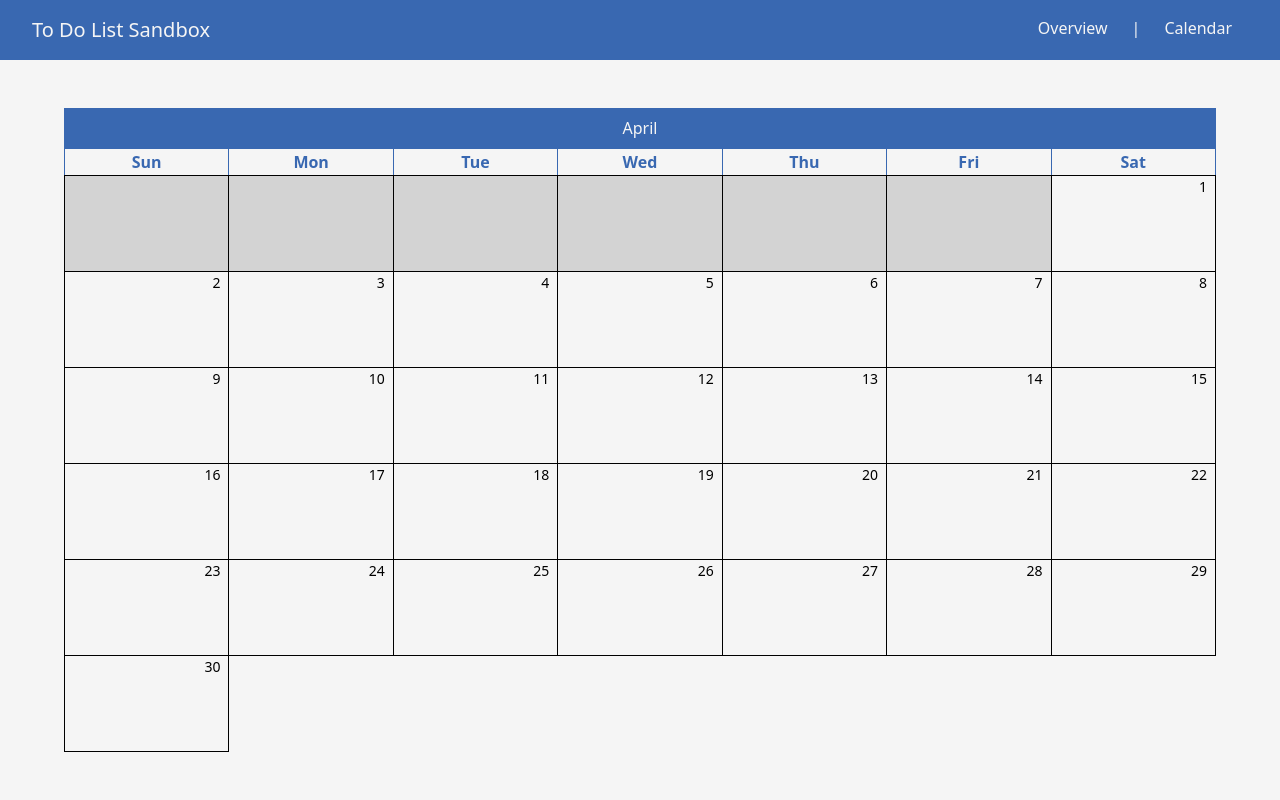
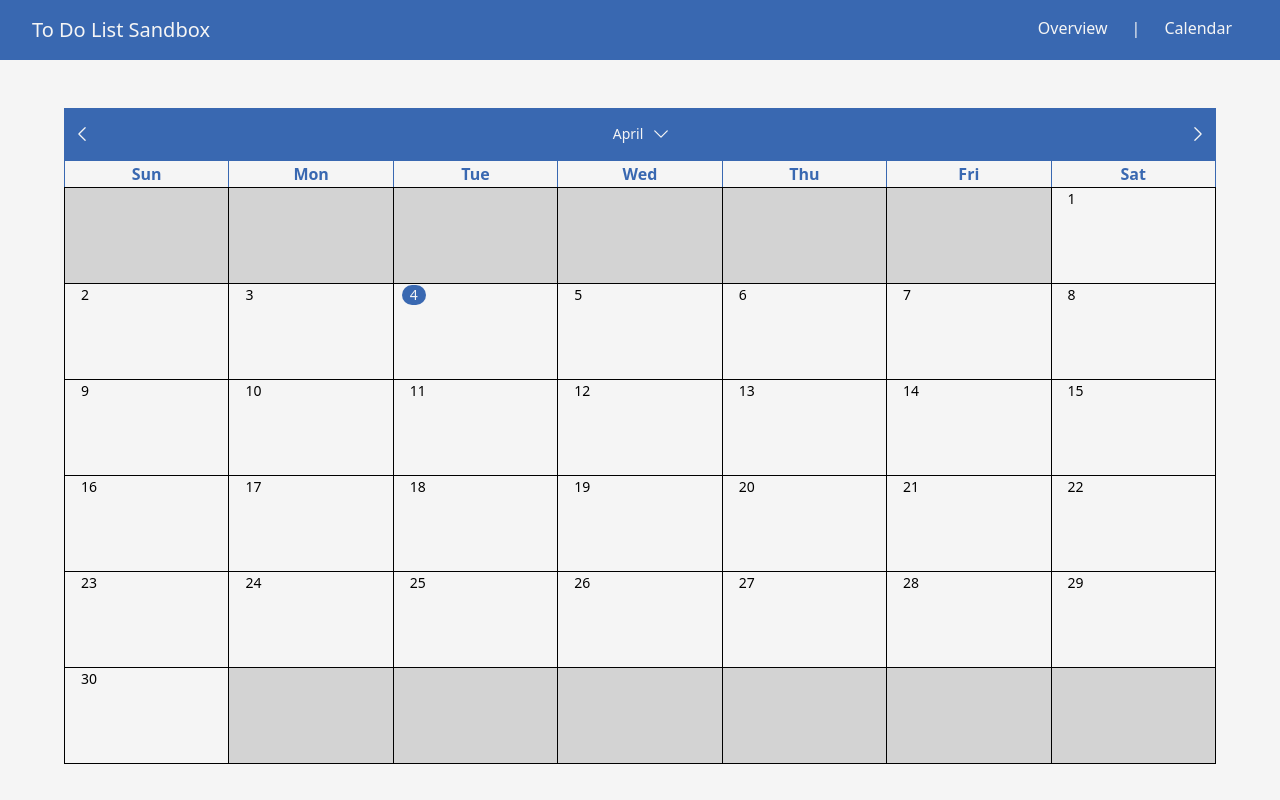
Before and after one commit to faizbasir/FE-to-do-list, a React app: page /calendar in a window 1280 px wide. Built offline with nearby package versions, Linux system fonts and the light colour scheme.

Commit message:
optimized calendar

```diff
--- /dev/null
+++ b/src/components/UI/content/calendar/CalendarContent.tsx
@@ -0,0 +1,86 @@
+import moment, { Moment } from "moment";
+import React, { useEffect, useState } from "react";
+
+const CalendarContent = () => {
+  const [dateObject, setDateObject] = useState<Moment>(moment());
+
+  useEffect(() => {
+    setDateObject(moment());
+  }, []);
+
+  const firstDayOfMonth = () => {
+    let firstDay: number = Number(
+      moment(dateObject).startOf("month").format("d")
+    );
+    return firstDay;
+  };
+
+  const daysInMonth = () => {
+    let noOfDays: number = moment(dateObject).daysInMonth();
+    return noOfDays;
+  };
+
+  let blankSpaces: JSX.Element[] = [];
+  for (let i = 0; i < firstDayOfMonth(); i++) {
+    blankSpaces.push(
+      <td className="border bg-lightgray h-24" key={`empty-${i}`}>
+        {""}
+      </td>
+    );
+  }
+
+  let filledSpaces: JSX.Element[] = [];
+  for (let i = 1; i <= daysInMonth(); i++) {
+    filledSpaces.push(
+      <td className="border h-24 align-top px-2" key={i}>
+        <p
+          className={`text-sm w-fit px-2  ${
+            Number(dateObject.format("D")) === i &&
+            moment().format("MMMM") === dateObject.format("MMMM")
+              ? "bg-secondary text-primary rounded-full"
+              : ""
+          }`}
+        >
+          {i}
+        </p>
+      </td>
+    );
+  }
+
+  let totalSlots: JSX.Element[] = [...blankSpaces, ...filledSpaces];
+  let blankCount: number = 0;
+
+  while (totalSlots.length % 7 !== 0) {
+    blankCount++;
+    totalSlots.push(
+      <td className="border bg-lightgray h-24" key={`empty-1-${blankCount}`}>
+        {""}
+      </td>
+    );
+  }
+
+  let rows: JSX.Element[][] = [];
+  let cells: JSX.Element[] = [];
+
+  totalSlots.forEach((row: JSX.Element, i: number) => {
+    if (i % 7 !== 0) {
+      cells.push(row);
+    } else {
+      rows.push(cells);
+      cells = [];
+      cells.push(row);
+    }
+    if (i === totalSlots.length - 1) {
+      rows.push(cells);
+    }
+  });
+
+  let weekCount: number = 0;
+  let weeks = rows.map((week) => {
+    weekCount++;
+    return <tr key={`week-${weekCount}`}>{week}</tr>;
+  });
+
+  return <>{weeks}</>;
+};
+export default CalendarContent;
--- /dev/null
+++ b/src/components/UI/content/calendar/CalendarHeader.tsx
@@ -0,0 +1,72 @@
+import moment, { Moment } from "moment";
+import React, { Fragment, useState } from "react";
+import {
+  ChevronRightIcon,
+  ChevronLeftIcon,
+  ChevronDownIcon,
+} from "@heroicons/react/24/outline";
+import { Menu, Transition } from "@headlessui/react";
+
+const CalendarHeader = () => {
+  const [dateObject, setDateObject] = useState<Moment>(moment());
+  const [showDropDown, setShowDropDown] = useState<boolean>(false);
+  const months: string[] = moment.months();
+
+  const selectMonthHandler = () => {
+    setDateObject(moment());
+    setShowDropDown(!showDropDown);
+  };
+
+  const displayedMonths = months.map((month) => {
+    return (
+      <p
+        key={month}
+        className="bg-lightgray p-2 cursor-default hover:bg-primary"
+      >
+        {month}
+      </p>
+    );
+  });
+
+  let contentMenu = (
+    <Menu as="div" className="relative inline-block text-left">
+      <div className="">
+        <Menu.Button
+          onClick={selectMonthHandler}
+          className="inline-flex justify-center px-4 py-2 text-sm text-primary"
+        >
+          {dateObject.format("MMMM")}
+          <ChevronDownIcon className="ml-2 -mr-1 h-5 w-5" />
+        </Menu.Button>
+      </div>
+      {showDropDown && (
+        <Transition
+          as={Fragment}
+          enter="transition ease-out duration-200"
+          enterFrom="transform opacity-0 scale-95"
+          enterTo="transform opacity-100 scale-100"
+          leave="transition ease-in duration-200"
+          leaveFrom="transform opacity-100 scale-100"
+          leaveTo="transform opacity-0 scale-95"
+        >
+          <Menu.Items>
+            <Menu.Item as="div" className="absolute z-40 mt-2">
+              {displayedMonths}
+            </Menu.Item>
+          </Menu.Items>
+        </Transition>
+      )}
+    </Menu>
+  );
+
+  return (
+    <>
+      <div className="flex justify-between mt-12 py-2 bg-secondary w-[90%] mx-auto">
+        <ChevronLeftIcon className="h-5 text-primary mt-2 ml-2" />
+        {contentMenu}
+        <ChevronRightIcon className="h-5 text-primary mt-2 mr-2" />
+      </div>
+    </>
+  );
+};
+export default CalendarHeader;
--- a/src/components/UI/content/calendar/CalendarList.tsx
+++ b/src/components/UI/content/calendar/CalendarList.tsx
@@ -1,114 +1,10 @@
-import moment, { Moment } from "moment";
-import React, { useState } from "react";
-import { Transition } from "@headlessui/react";
+import moment from "moment";
+import React from "react";
+import CalendarContent from "./CalendarContent";
+import CalendarHeader from "./CalendarHeader";
 
 const CalendarList = () => {
-  const [month, setMonth] = useState<Moment>(moment());
-  const [showMonths, setShowMonths] = useState<boolean>(false);
-  const dateState = {
-    dateObject: moment(),
-    allMonths: moment.months(),
-  };
-
-  const showMonthHandler = () => {
-    setShowMonths(!showMonths);
-  };
-
-  const selectMonthHandler = (e: React.MouseEvent<HTMLElement>) => {
-    let monthNo = dateState.allMonths.indexOf(e.currentTarget.innerHTML);
-    setMonth(moment().set("month", monthNo));
-    setShowMonths(!showMonths);
-  };
-
-  let months: JSX.Element[] = [];
-  dateState.allMonths.map((month) => {
-    months.push(
-      <td
-        key={month}
-        className="text-center py-2 cursor-default"
-        onClick={selectMonthHandler}
-      >
-        {month}
-      </td>
-    );
-  });
-
-  let monthRows = [];
-  let monthCells: JSX.Element[] = [];
-
-  months.forEach((row, i) => {
-    if (i % 3 !== 0) {
-      monthCells.push(row);
-    } else {
-      monthRows.push(monthCells);
-      monthCells = [];
-      monthCells.push(row);
-    }
-  });
-  monthRows.push(monthCells);
-
-  let monthRowCount: number = 0;
-  let monthList = monthRows.map((d) => {
-    monthRowCount++;
-    return <tr key={monthRowCount}>{d}</tr>;
-  });
-
-  const firstDayOfMonth = () => {
-    let dateObject = month;
-    let firstDay: number = Number(
-      moment(dateObject).startOf("month").format("d")
-    );
-    return firstDay;
-  };
-
-  const daysInMonth = () => {
-    let dateObject = month;
-    let noOfDays: number = moment(dateObject).daysInMonth();
-    return noOfDays;
-  };
-
-  let blanks = [];
-  for (let i = 0; i < firstDayOfMonth(); i++) {
-    blanks.push(
-      <td className="border bg-lightgray h-24" key={`empty-${i}`}>
-        {""}
-      </td>
-    );
-  }
-
-  let filledSpaces = [];
-  for (let d = 1; d <= daysInMonth(); d++) {
-    filledSpaces.push(
-      <td className="border h-24 text-sm text-right align-top px-2" key={d}>
-        {d}
-      </td>
-    );
-  }
-
-  let totalSlots = [...blanks, ...filledSpaces];
-  let rows: JSX.Element[][] = [];
-  let cells: JSX.Element[] = [];
-
-  totalSlots.forEach((row: JSX.Element, i: number) => {
-    if (i % 7 !== 0) {
-      cells.push(row);
-    } else {
-      rows.push(cells);
-      cells = [];
-      cells.push(row);
-    }
-    if (i === totalSlots.length - 1) {
-      rows.push(cells);
-    }
-  });
-
-  let weekCount: number = 0;
-  let weeks = rows.map((week) => {
-    weekCount++;
-    return <tr key={`week-${weekCount}`}>{week}</tr>;
-  });
-
-  const weekdaysShortName = moment.weekdaysShort().map((day) => {
+  const daysInWeek = moment.weekdaysShort().map((day) => {
     return (
       <th key={day} className="text-secondary border">
         {day}
@@ -118,41 +14,15 @@ const CalendarList = () => {
 
   return (
     <>
-      <p
-        className="mt-12 py-2 w-[90%] mx-auto text-center text-primary bg-secondary cursor-default"
-        onClick={showMonthHandler}
-      >
-        {month.format("MMMM")}
-      </p>
-      <Transition
-        show={showMonths}
-        enter="transform transition duration-[400ms]"
-        enterFrom="opacity-0 scale-95"
-        enterTo="opacity-100 rotate-0 scale-100"
-        leave="transform duration-200 transition ease-in-out"
-        leaveFrom="opacity-100 rotate-0 scale-100 "
-        leaveTo="opacity-0 scale-95 "
-      >
-        <table
-          className={`table-fixed w-[90%] mx-auto ${
-            showMonths
-              ? "animate-in fade-in duration-500"
-              : "animate-out fade-out duration-500"
-          }`}
-        >
-          <tbody>{monthList}</tbody>
-        </table>
-      </Transition>
-      <Transition show={true}>
-        <table
-          className={`table-fixed w-[90%] mx-auto ${showMonths ? "" : ""}`}
-        >
-          <thead>
-            <tr key={"header"}>{weekdaysShortName}</tr>
-          </thead>
-          <tbody>{weeks}</tbody>
-        </table>
-      </Transition>
+      <CalendarHeader />
+      <table className={`table-fixed w-[90%] mx-auto`}>
+        <thead>
+          <tr key={"header"}>{daysInWeek}</tr>
+        </thead>
+        <tbody>
+          <CalendarContent />
+        </tbody>
+      </table>
     </>
   );
 };
```
